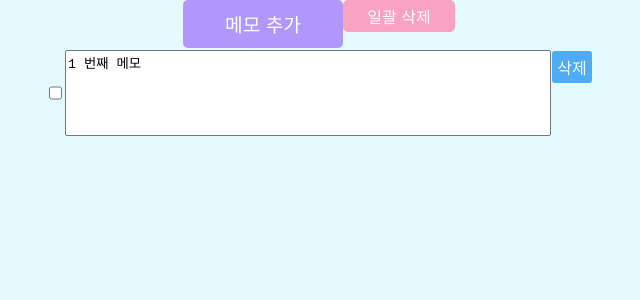
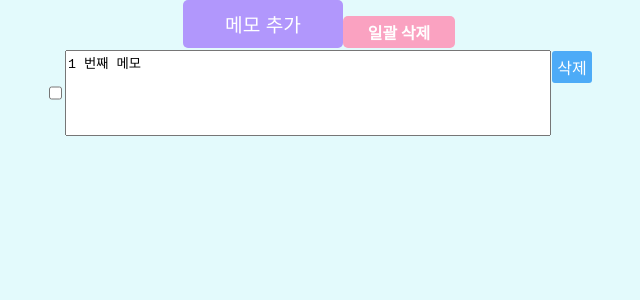
Before and after one commit to floating-points/notes-app, a React (Create React App) app: page / in a window 1280 px wide. Shown: the top 300 px of the page, without its empty margins (321-961 px from the left). Built offline with nearby package versions, Linux system fonts and the light colour scheme.

Commit message:
css 스타일링

```diff
--- a/src/App.css
+++ b/src/App.css
@@ -12,6 +12,7 @@ body{
 .buttons{
   display: flex;
   flex-direction: row;
+  align-items: flex-end;
 }
 
 .create-button{
@@ -37,9 +38,14 @@ body{
   height:2rem;
   border-radius: 5px;
   font-size:1rem;
+  font-weight:bold;
   align-items: center;
   justify-content: center;
   border:0;
   background: #faa2c1;
   color:white;
 }
+
+.checked-remove-button:hover{
+  background: #f06595;
+}
--- a/src/components/Note/Note.css
+++ b/src/components/Note/Note.css
@@ -29,6 +29,6 @@
 }
 
 .note-text:focus{
-    background: #dbe4ff;
+    background: #fff9db;
     border:1px solid black;
 }
--- a/src/components/Note/index.js
+++ b/src/components/Note/index.js
@@ -11,7 +11,7 @@ class Note extends React.Component{
     handleCheck=()=>{
         const {noteInfo}=this.props;
         noteInfo.checked=noteInfo.checked===false;
-        console.log(noteInfo.checked);
+        //console.log(noteInfo.checked);
     }
 
     render(){
```
